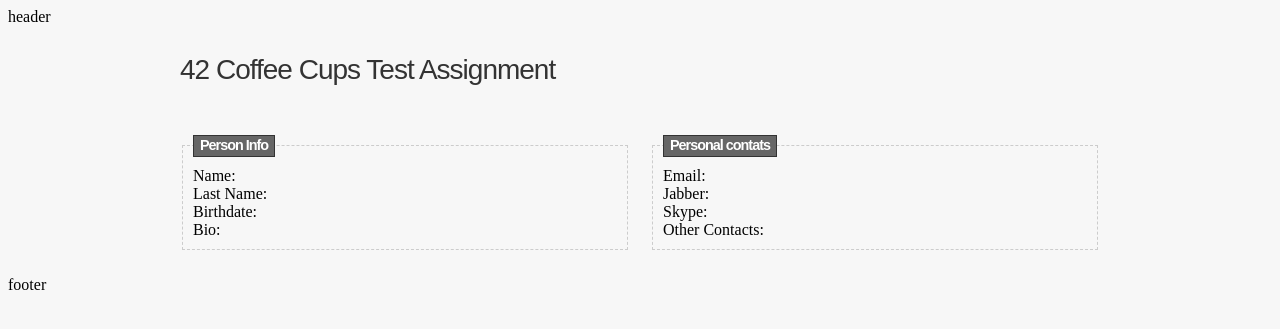
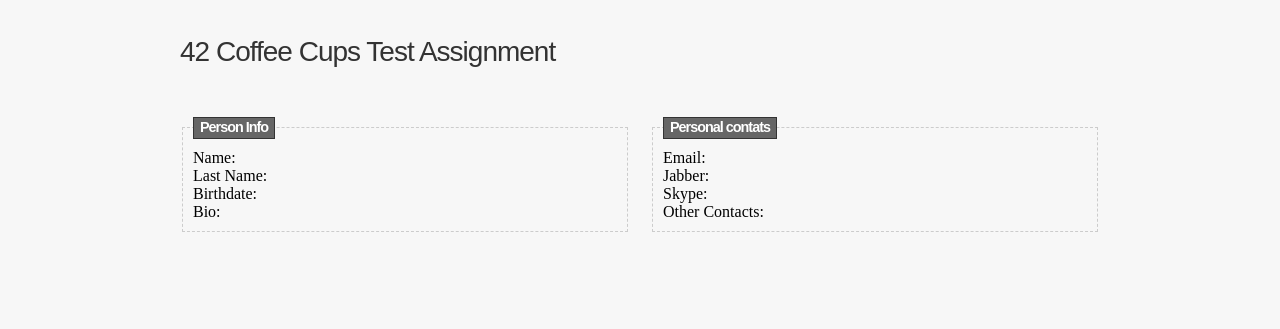
Before and after one commit to vice-versa/42cc, a Django app: template panov/templates/index.html in a window 1280 px wide. Shown: the top 329 px of the page. Run offline with Django 3.2, Linux system fonts and the light colour scheme; the template is opened without the code that fills it, so the values that code supplies are empty; parts of the project's set-up code (start-up, migrations or seed data) failed here and were passed over.

Commit message:
remove header and foote messages

```diff
--- a/panov/templates/base.html
+++ b/panov/templates/base.html
@@ -17,7 +17,7 @@
     <!-- header -->
             {% block header %}
                 <div class="header">
-                    header
+
                 </div>
             {% endblock header %}
            <div class="clear"></div>
@@ -36,7 +36,7 @@
     {% block footer %}
 
         <div class="footer">
-            footer
+
         </div>
 
     {% endblock footer %}
```
